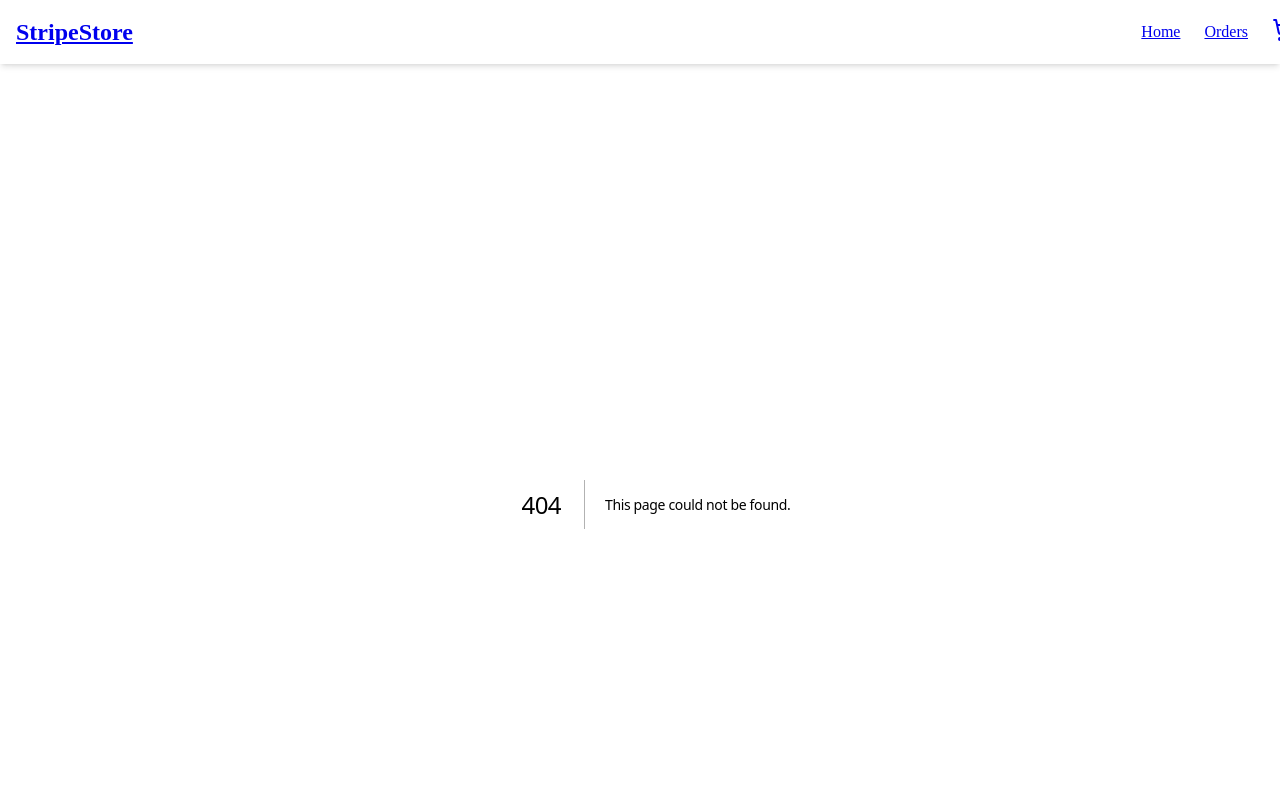
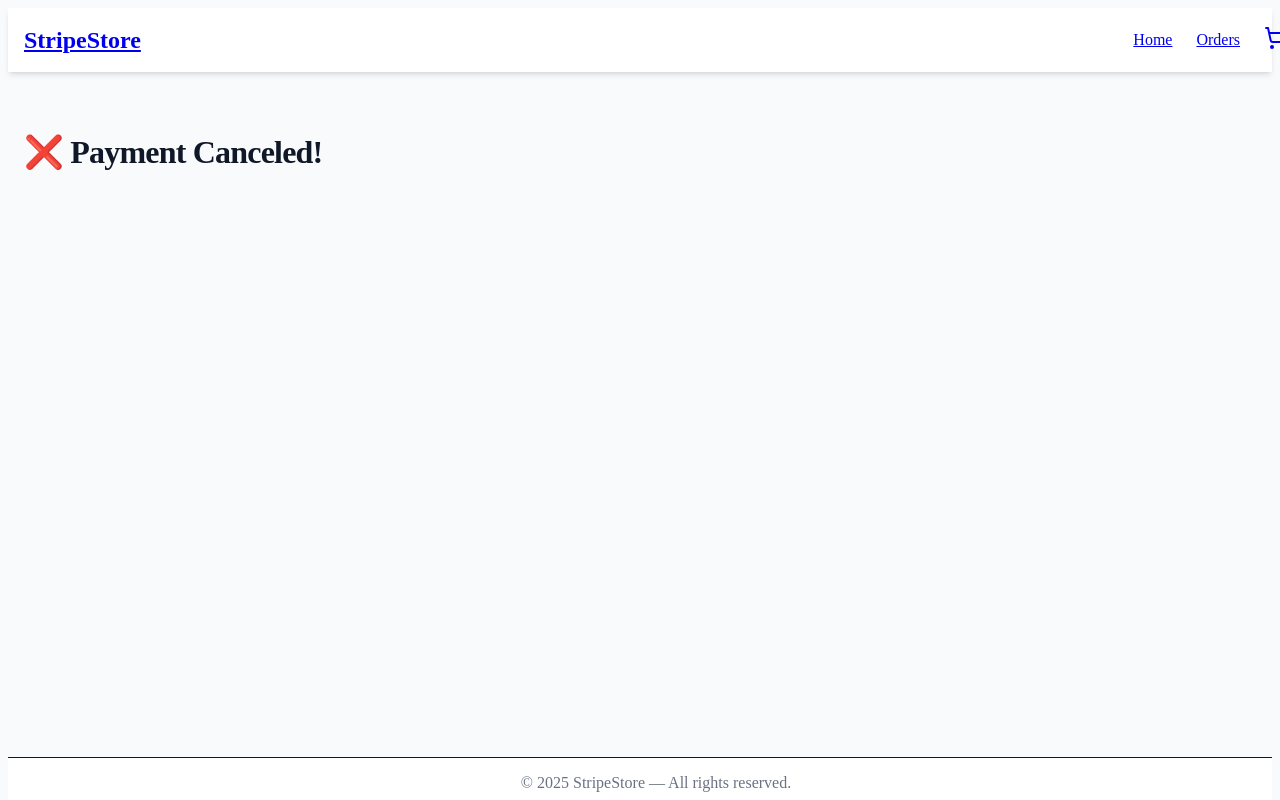
Before and after one commit to Clinton1029/stripe-payment-app, a Next.js app: page /cancel in a window 1280 px wide. Before the commit this address had no page. Shown: the top 800 px of the page. Built offline with nearby package versions, Linux system fonts and the light colour scheme.

Commit message:
added cancle

```diff
--- /dev/null
+++ b/app/cancel/page.jsx
@@ -0,0 +1,3 @@
+export default function CancelPage() {
+  return <h1>❌ Payment Canceled!</h1>;
+}
```
